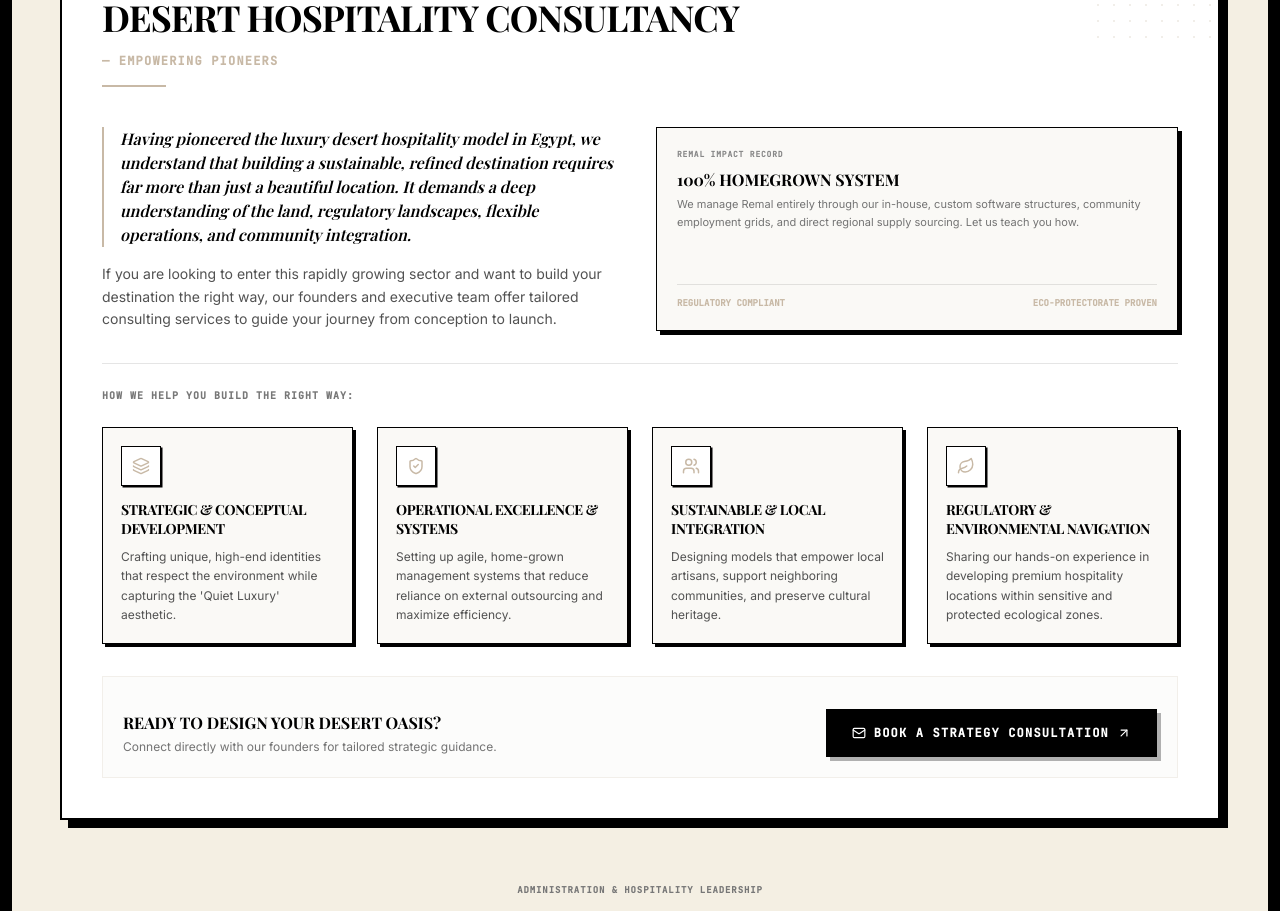
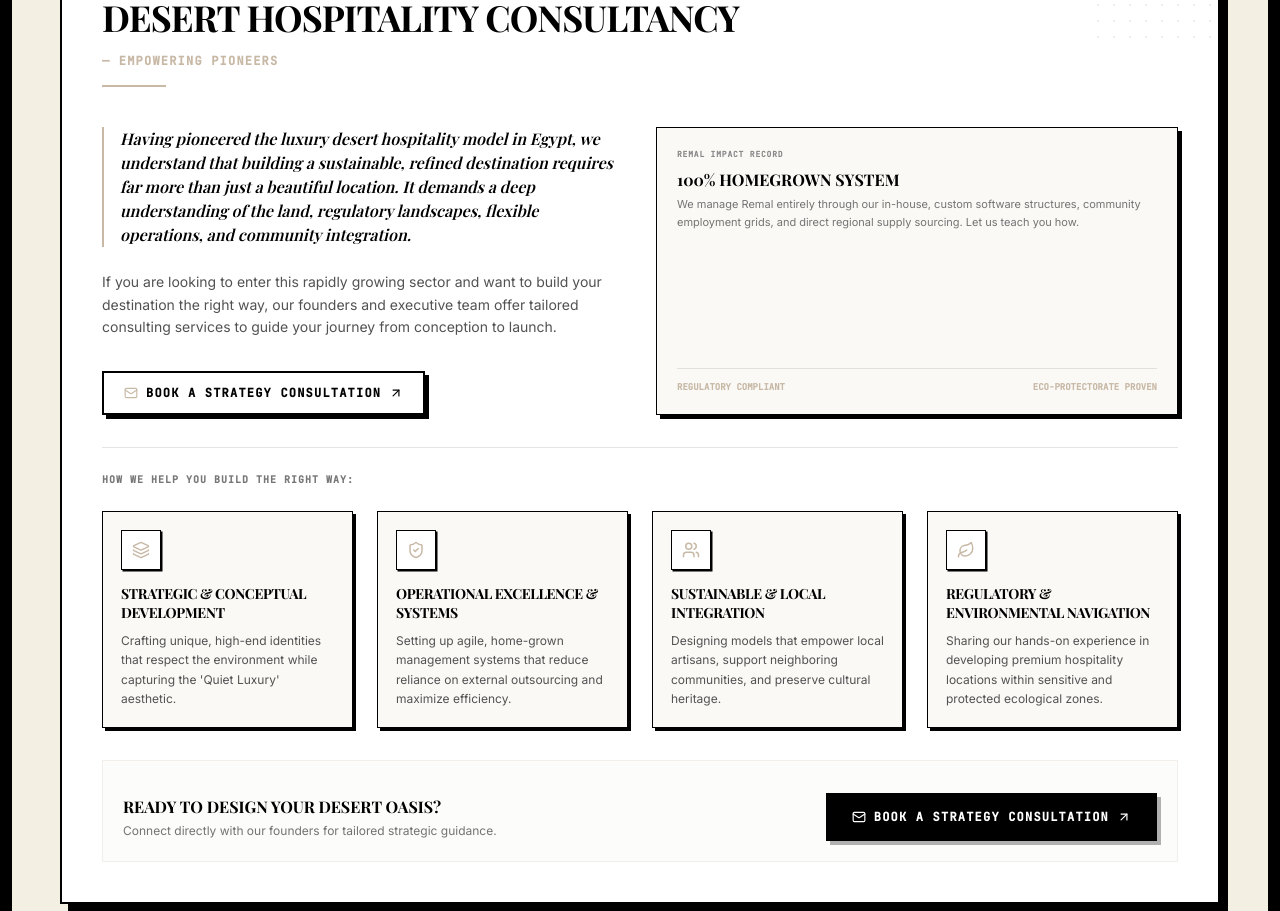
Before and after one commit to Mohamedheshamsheta/Remal-elrayan-Glamp, a React (Vite) app: page / in a window 1280 px wide. Shown: the part 4820-5731 px from the top of the page. Built offline with nearby package versions, Linux system fonts and the light colour scheme; no server answers; a web font is replaced by a local one.

Commit message:
feat(consultancy): add inquiry CTA button
Introduce a call-to-action button in the Consultancy section to facilitate direct contact, improving user engagement and conversion.

```diff
--- a/src/components/Consultancy.tsx
+++ b/src/components/Consultancy.tsx
@@ -213,13 +213,23 @@ export default function Consultancy() {
 
       {/* Core intro block */}
       <div className="grid grid-cols-1 md:grid-cols-2 gap-8 items-start pt-2">
-        <div className="space-y-4 font-sans text-xs md:text-sm text-neutral-700 leading-relaxed">
+        <div className="space-y-6 font-sans text-xs md:text-sm text-neutral-700 leading-relaxed">
           <p className="font-serif text-sm md:text-base text-desert-dark font-semibold italic border-l-2 border-desert-blue pl-4 rtl:border-l-0 rtl:border-r-2 rtl:pl-0 rtl:pr-4">
             {content.desc1}
           </p>
           <p className="text-neutral-600">
             {content.desc2}
           </p>
+          <div className="pt-2">
+            <a
+              href={mailtoLink}
+              className="inline-flex items-center gap-2 px-5 py-3 font-mono text-xs tracking-widest uppercase font-extrabold text-black bg-white border-2 border-black shadow-[4px_4px_0px_rgba(0,0,0,1)] hover:shadow-none hover:translate-x-[4px] hover:translate-y-[4px] transition-all cursor-pointer select-none"
+            >
+              <Mail size={14} className="text-desert-blue" />
+              <span>{content.button}</span>
+              <ArrowUpRight size={14} />
+            </a>
+          </div>
         </div>
 
         {/* Highlight Quote/Stat card */}
```
